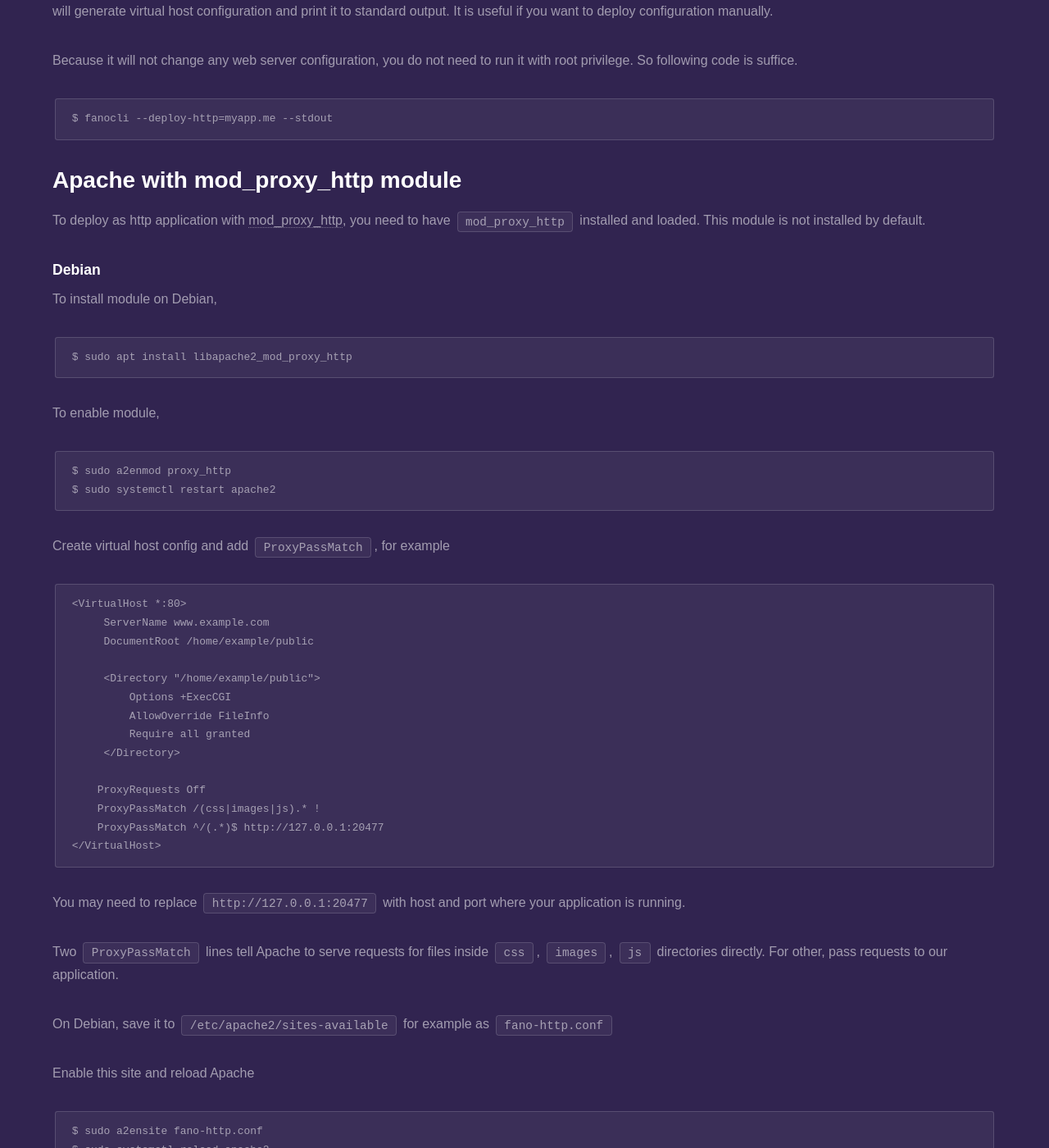
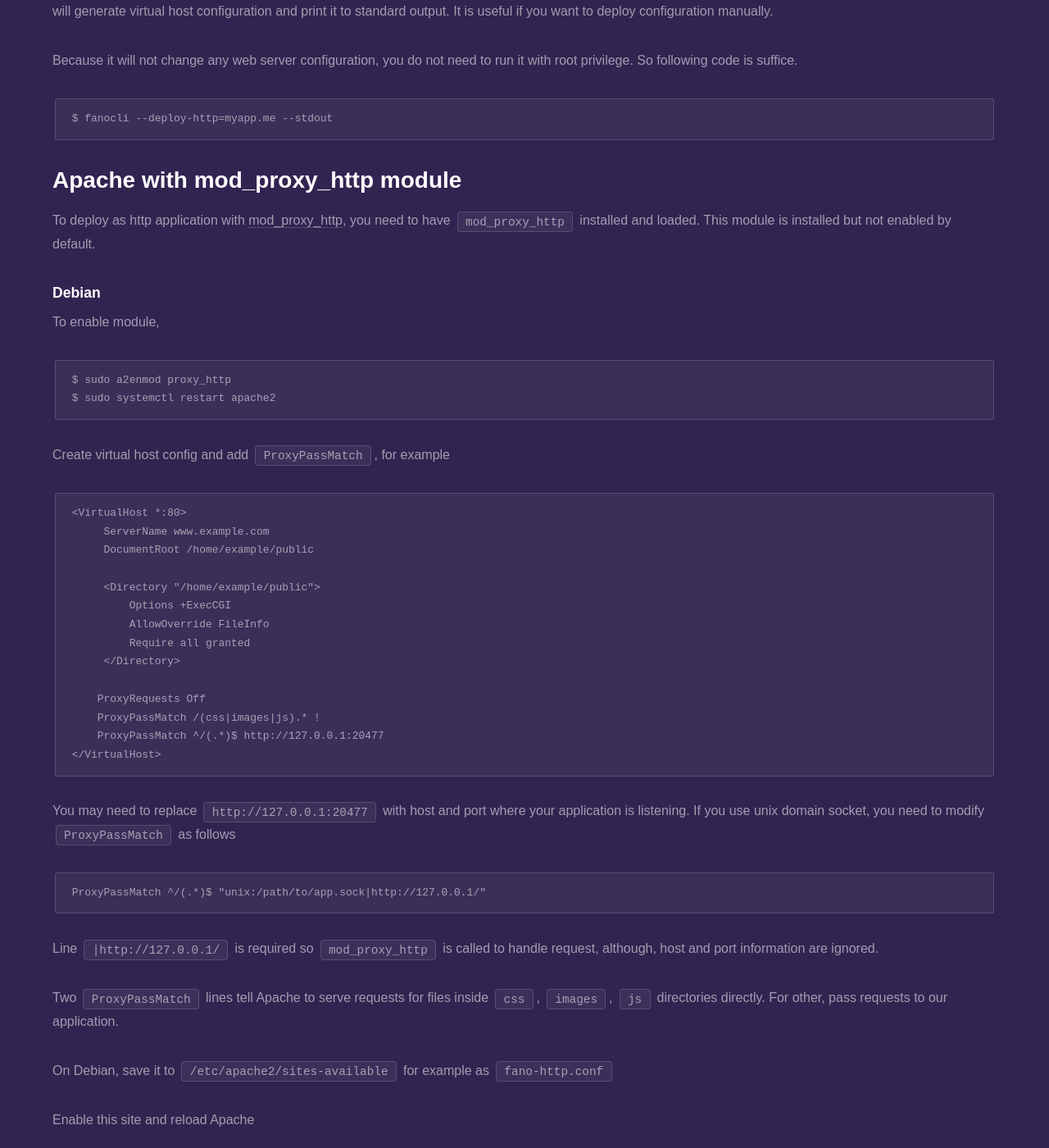
Before and after one commit to fanoframework/fanoframework.github.io, a Jekyll site: the page built from deployment/standalone-web-server/index.md, in a window 1280 px wide and 1400 px high, scrolled down 1077 px. Shown: the whole window at 82% size. Built offline with Jekyll 4.4.1, drawn with Linux system fonts in a browser that asks for light colours; our own code applies the rules of GitHub Pages for plain Markdown files.

Commit message:
improve documentation regarding unix domain socket on proxy

````diff
--- a/deployment/standalone-web-server/index.md
+++ b/deployment/standalone-web-server/index.md
@@ -43,15 +43,9 @@ $ fanocli --deploy-http=myapp.me --stdout
 
 ## Apache with mod_proxy_http module
 
-To deploy as http application with [mod_proxy_http](https://httpd.apache.org/docs/2.4/mod/mod_proxy_http.html), you need to have `mod_proxy_http` installed and loaded. This module is not installed by default.
+To deploy as http application with [mod_proxy_http](https://httpd.apache.org/docs/2.4/mod/mod_proxy_http.html), you need to have `mod_proxy_http` installed and loaded. This module is installed but not enabled by default.
 
 ### Debian
-
-To install module on Debian,
-
-```
-$ sudo apt install libapache2_mod_proxy_http
-```
 
 To enable module,
 
@@ -79,7 +73,14 @@ Create virtual host config and add `ProxyPassMatch`, for example
 </VirtualHost>
 ```
 You may need to replace `http://127.0.0.1:20477` with host and port where your
-application is running.
+application is listening. If you use unix domain socket, you need to modify `ProxyPassMatch` as follows
+
+```
+ProxyPassMatch ^/(.*)$ "unix:/path/to/app.sock|http://127.0.0.1/"
+```
+
+Line `|http://127.0.0.1/` is required so `mod_proxy_http` is called to handle request, although, host and port information are ignored.
+
 
 Two `ProxyPassMatch` lines tell Apache to serve requests for
 files inside `css`, `images`, `js` directories directly. For other, pass requests to our application.
````
Also changed, not shown: deployment/scgi/index.md (+7 -1 lines), deployment/uwsgi/index.md (+7 -1 lines).
